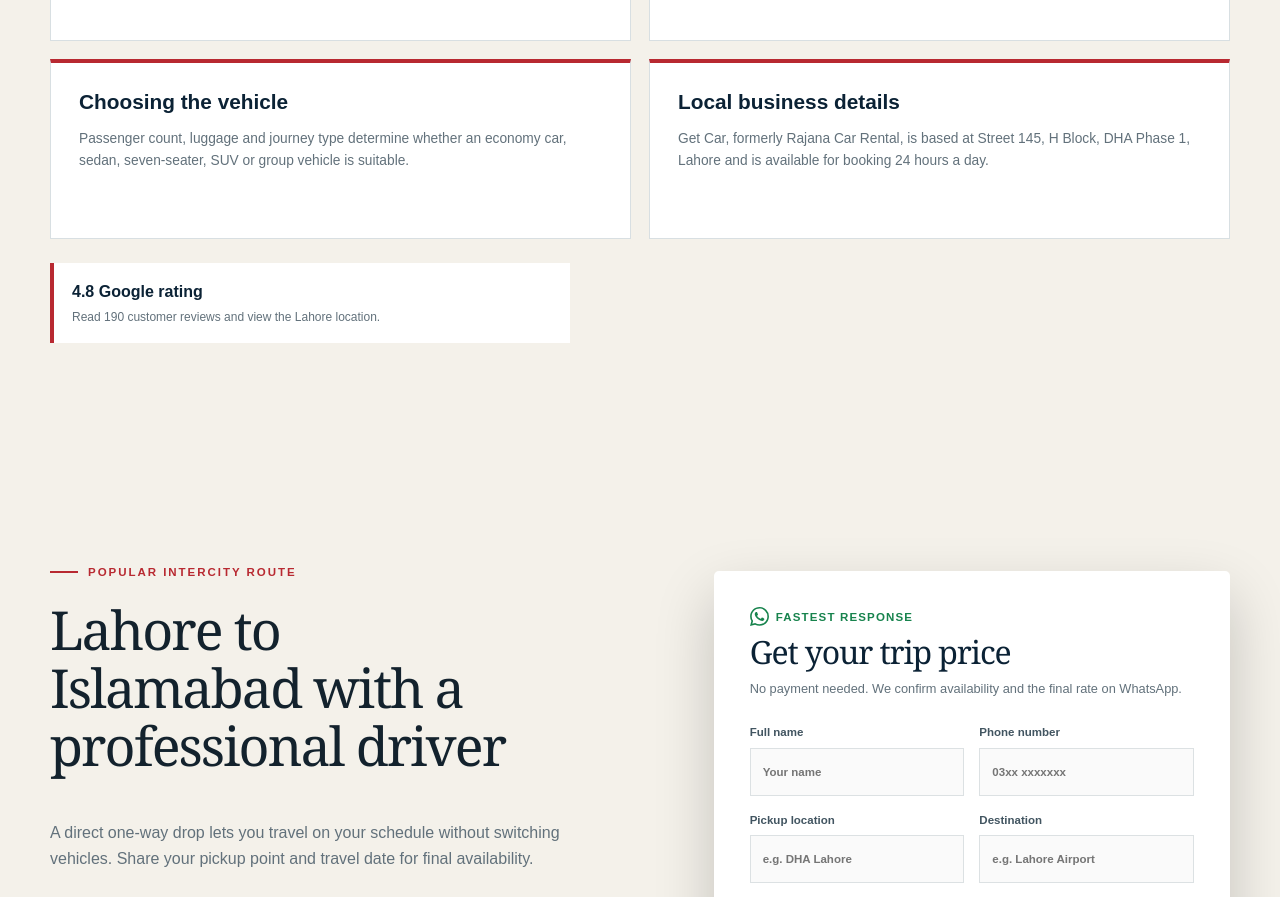
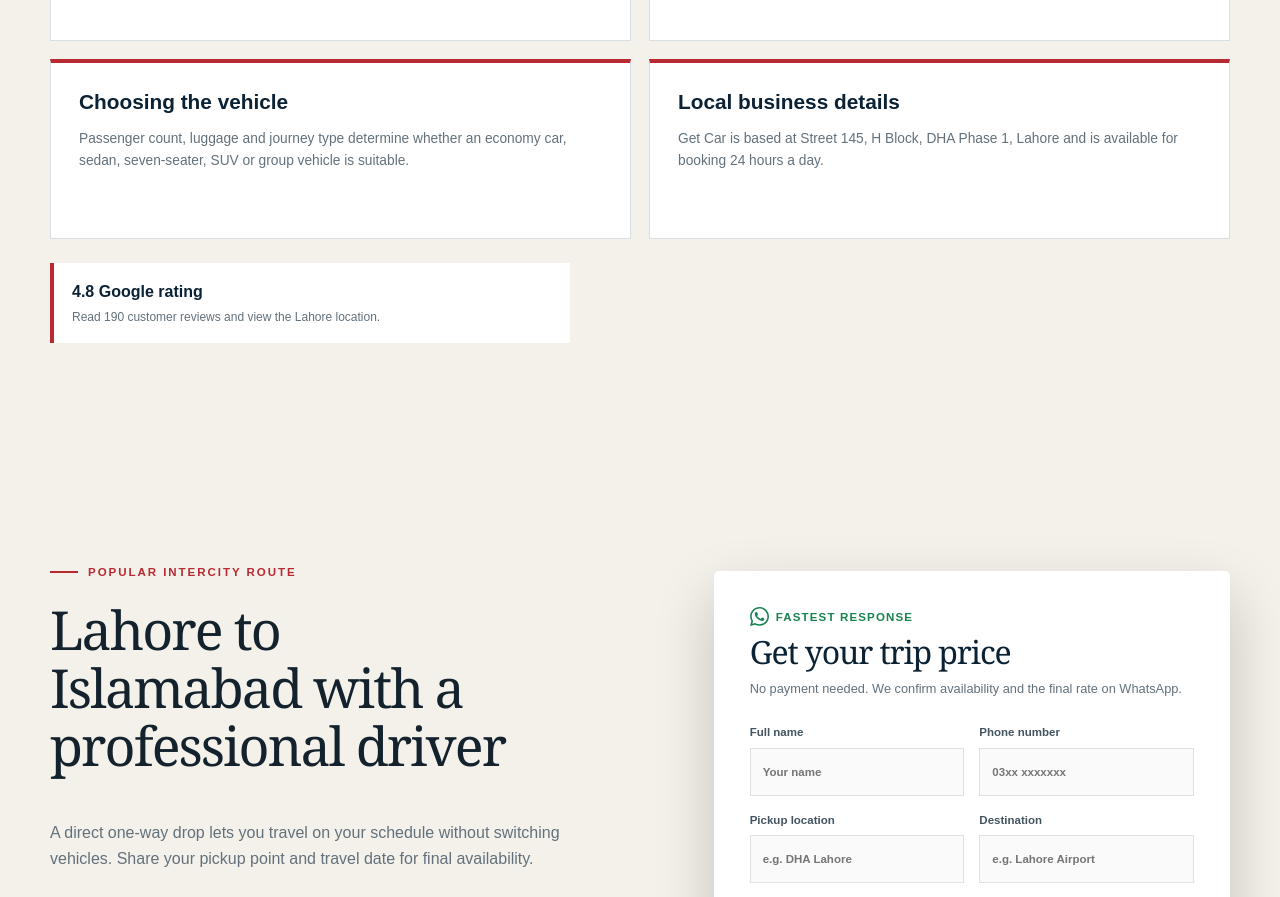
Before and after one commit to awaisanwar12/Rajana-Car-rental, a Next.js app: page /rent-a-car-lahore in a window 1280 px wide. Shown: the part 1900-2797 px from the top of the page. Built offline with nearby package versions, Linux system fonts and the light colour scheme; no server answers.

Commit message:
Remove old Rajana Car Rental name to fix Google caller ID

```diff
--- a/src/app/(public)/layout.tsx
+++ b/src/app/(public)/layout.tsx
@@ -10,7 +10,7 @@ export default function PublicLayout({ children }: Readonly<{ children: React.Re
     "@type": ["LocalBusiness", "AutoRental"],
     "@id": `${site.url}/#business`,
     name: site.name,
-    alternateName: ["GetCar", site.formerName],
+    alternateName: ["GetCar", "GetCar Rent A Car Lahore"],
     description: "Chauffeur-driven car rental in Lahore for local travel, airport transfers, weddings, corporate journeys and intercity trips.",
     url: site.url,
     hasMap: site.mapsUrl,
--- a/src/app/(public)/page.tsx
+++ b/src/app/(public)/page.tsx
@@ -13,7 +13,6 @@ const faqs = [
   ["How do I reserve a vehicle?", "Send your route, date, passenger count and preferred vehicle on WhatsApp or call us. We will confirm availability and any advance required."],
   ["Which areas of Lahore do you serve?", `Pickup can be requested across Lahore, including ${serviceAreas.join(", ")}. Availability and the final pickup time are confirmed for each booking.`],
   ["What is included in the displayed rental rate?", "The vehicle and professional driver are included. Fuel, motorway tolls, parking, taxes, waiting time and driver accommodation may be quoted separately depending on the route."],
-  ["Was Get Car previously Rajana Car Rental?", "Yes. Get Car is the current name and website for the Lahore car rental service previously known as Rajana Car Rental."],
 ];
 
 export default function Home() {
@@ -90,14 +89,14 @@ export default function Home() {
       <section className="section about-section">
         <div className="shell about-grid">
           <div className="about-image">
-            <Image src="/images/rajana-driver.jpg" alt="Clean Toyota interior prepared for a Get Car journey" fill sizes="(max-width: 850px) 100vw, 50vw" />
+            <Image src="/images/get-car-driver.jpg" alt="Clean Toyota interior prepared for a Get Car journey" fill sizes="(max-width: 850px) 100vw, 50vw" />
             <div><strong>DHA Lahore</strong><span>Local team. Pakistan-wide travel.</span></div>
           </div>
           <div className="about-copy">
             <p className="eyebrow"><span /> Why Get Car</p>
             <h2>Local knowledge makes every journey easier.</h2>
             <p>Get Car is a Lahore-based car rental service focused on practical, comfortable travel. Our drivers know the city routes and major intercity roads, helping families, visitors and business travellers reach their destination without the usual transport stress.</p>
-            <p>Previously known as {site.formerName}, the service now operates online as Get Car at getcarlahore.com. The official website and Google Business Profile use the same booking number.</p>
+            <p>The service operates online as Get Car at getcarlahore.com. The official website and Google Business Profile use the same booking number.</p>
             <div className="feature-list">
               <div><ShieldIcon /><span><strong>Reliable vehicles</strong><small>Options for city, family, group and executive travel.</small></span></div>
               <div><UsersIcon /><span><strong>Driver-led service</strong><small>No route planning, parking or unfamiliar-road worries.</small></span></div>
--- a/src/app/(public)/rent-a-car-lahore/page.tsx
+++ b/src/app/(public)/rent-a-car-lahore/page.tsx
@@ -42,7 +42,7 @@ export default function LahoreServicePage() {
             <article><h3>What the rate includes</h3><p>The public starting price includes the vehicle and professional driver. The written quote confirms the complete trip price.</p></article>
             <article><h3>Costs that depend on the trip</h3><p>Fuel, motorway tolls, parking, taxes, waiting time and outstation driver expenses may be added according to the route.</p></article>
             <article><h3>Choosing the vehicle</h3><p>Passenger count, luggage and journey type determine whether an economy car, sedan, seven-seater, SUV or group vehicle is suitable.</p></article>
-            <article><h3>Local business details</h3><p>Get Car, formerly {site.formerName}, is based at {site.shortAddress} and is available for booking 24 hours a day.</p></article>
+            <article><h3>Local business details</h3><p>Get Car is based at {site.shortAddress} and is available for booking 24 hours a day.</p></article>
           </div>
           <a className="google-profile-card inline-google-profile" href={site.mapsUrl} target="_blank" rel="noreferrer"><strong>{site.googleRating} Google rating</strong><span>Read {site.googleReviewCount} customer reviews and view the Lahore location.</span></a>
         </div>
--- a/src/components/Footer.tsx
+++ b/src/components/Footer.tsx
@@ -31,7 +31,7 @@ export function Footer() {
       </div>
       <div className="shell footer-bottom">
         <span>© {new Date().getFullYear()} {site.name}</span>
-        <span>Formerly {site.formerName}. Serving Lahore and major cities across Pakistan.</span>
+        <span>Serving Lahore and major cities across Pakistan.</span>
       </div>
     </footer>
   );
--- a/src/lib/site.ts
+++ b/src/lib/site.ts
@@ -13,7 +13,6 @@ export const serviceAreas = [
 export const site = {
   name: "Get Car",
   shortName: "Get Car",
-  formerName: "Rajana Car Rental",
   url: "https://getcarlahore.com",
   mapsUrl: "https://maps.app.goo.gl/LthigekKvtWpafvS9?g_st=awb",
   phoneDisplay: "+92 303 6565672",
```
Also changed, not shown: public/images/get-car-driver.jpg (renamed from public/images/rajana-driver.jpg), public/images/rajana-logo.jpg (deleted).
